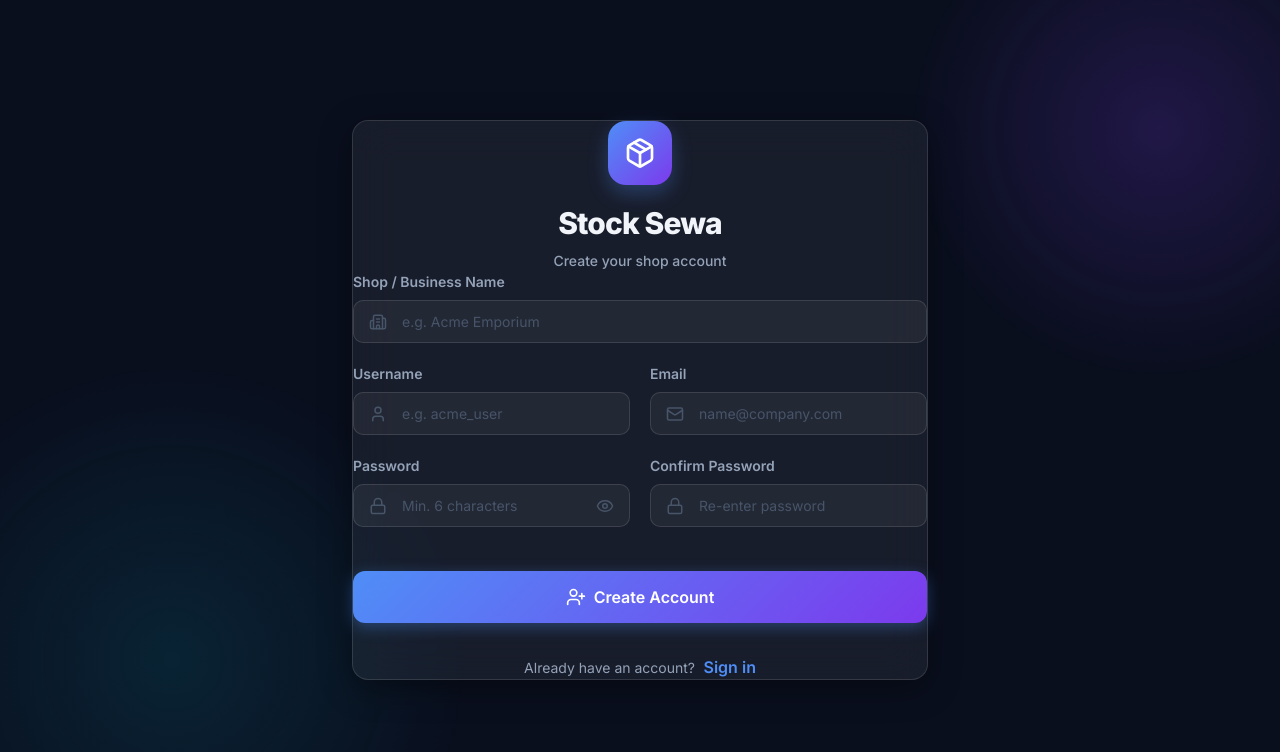
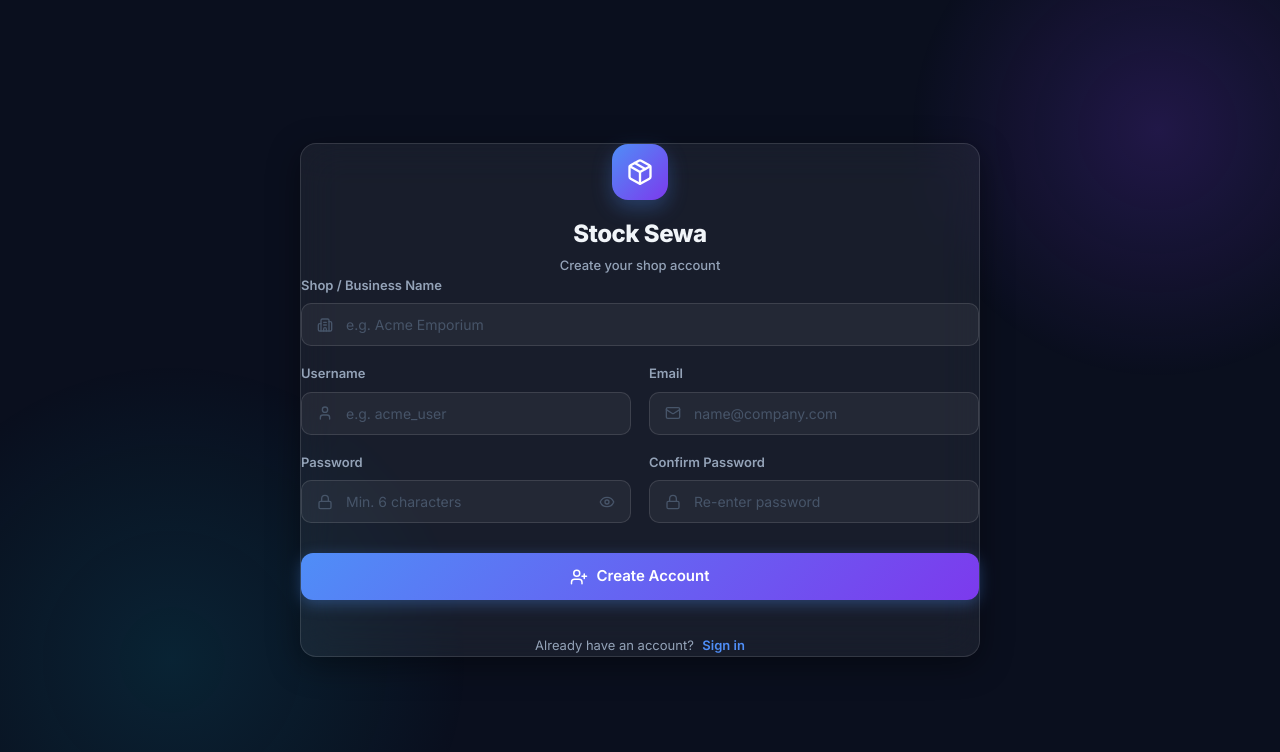
Before and after one commit to KrishDanuwar/Stock-Sewa, a Next.js app: page /signup in a window 1280 px wide. Shown: the top 752 px of the page. Built offline with nearby package versions, Linux system fonts and the light colour scheme.

Commit message:
style: refine auth ui proportions and typography

```diff
--- a/src/app/login/page.tsx
+++ b/src/app/login/page.tsx
@@ -29,13 +29,13 @@ export default function LoginPage() {
                 <div style={{ position: 'absolute', bottom: '-15%', right: '-5%', width: '700px', height: '700px', background: 'radial-gradient(circle, rgba(124,58,237,0.1) 0%, transparent 70%)', borderRadius: '50%' }} />
             </div>
 
-            <div className="glass-card animate-fade-in-up w-full max-w-md p-10 relative z-10" style={{ boxShadow: 'var(--glass-shadow)' }}>
+            <div className="glass-card animate-fade-in-up w-full max-w-[480px] p-12 relative z-10" style={{ boxShadow: 'var(--glass-shadow)' }}>
                 {/* Brand Identity */}
                 <div className="flex flex-col items-center mb-10">
                     <div style={{
-                        width: 64,
-                        height: 64,
-                        borderRadius: 18,
+                        width: 56,
+                        height: 56,
+                        borderRadius: 16,
                         background: 'linear-gradient(135deg, var(--brand-primary), var(--brand-secondary))',
                         display: 'flex',
                         alignItems: 'center',
@@ -43,52 +43,52 @@ export default function LoginPage() {
                         marginBottom: 16,
                         boxShadow: '0 8px 20px rgba(79, 142, 247, 0.3)'
                     }}>
-                        <Package size={32} color="white" />
+                        <Package size={28} color="white" />
                     </div>
                     <div className="text-center">
-                        <h1 style={{ fontSize: '1.875rem', fontWeight: 800, color: 'var(--text-primary)', letterSpacing: '-0.03em' }}>
+                        <h1 style={{ fontSize: '1.5rem', fontWeight: 800, color: 'var(--text-primary)', letterSpacing: '-0.02em' }}>
                             Stock Sewa
                         </h1>
-                        <p style={{ fontSize: '0.875rem', color: 'var(--text-secondary)', fontWeight: 500, marginTop: 4 }}>
+                        <p style={{ fontSize: '0.8125rem', color: 'var(--text-secondary)', fontWeight: 500, marginTop: 4 }}>
                             Sign in to your account
                         </p>
                     </div>
                 </div>
 
-                <form onSubmit={handleSubmit} style={{ display: 'flex', flexDirection: 'column', gap: 20 }}>
+                <form onSubmit={handleSubmit} style={{ display: 'flex', flexDirection: 'column', gap: 18 }}>
                     <div className="form-group">
-                        <label style={{ fontSize: '0.875rem', fontWeight: 600, color: 'var(--text-secondary)', display: 'block', marginBottom: 8 }}>Email Address</label>
+                        <label style={{ fontSize: '0.8125rem', fontWeight: 600, color: 'var(--text-secondary)', display: 'block', marginBottom: 8 }}>Email Address</label>
                         <div style={{ position: 'relative' }}>
-                            <Mail size={18} color="var(--text-muted)" style={{ position: 'absolute', left: 16, top: '50%', transform: 'translateY(-50%)' }} />
+                            <Mail size={16} color="var(--text-muted)" style={{ position: 'absolute', left: 16, top: '50%', transform: 'translateY(-50%)' }} />
                             <input
                                 name="email"
                                 type="email"
                                 required
                                 className="glass-input"
                                 placeholder="name@company.com"
-                                style={{ paddingLeft: 48 }}
+                                style={{ paddingLeft: 44, fontSize: '0.875rem' }}
                             />
                         </div>
                     </div>
 
                     <div className="form-group">
-                        <label style={{ fontSize: '0.875rem', fontWeight: 600, color: 'var(--text-secondary)', display: 'block', marginBottom: 8 }}>Password</label>
+                        <label style={{ fontSize: '0.8125rem', fontWeight: 600, color: 'var(--text-secondary)', display: 'block', marginBottom: 8 }}>Password</label>
                         <div style={{ position: 'relative' }}>
-                            <Lock size={18} color="var(--text-muted)" style={{ position: 'absolute', left: 16, top: '50%', transform: 'translateY(-50%)' }} />
+                            <Lock size={16} color="var(--text-muted)" style={{ position: 'absolute', left: 16, top: '50%', transform: 'translateY(-50%)' }} />
                             <input
                                 name="password"
                                 type={showPw ? 'text' : 'password'}
                                 required
                                 className="glass-input"
                                 placeholder="••••••••"
-                                style={{ paddingLeft: 48, paddingRight: 48 }}
+                                style={{ paddingLeft: 44, paddingRight: 44, fontSize: '0.875rem' }}
                             />
                             <button
                                 type="button"
                                 onClick={() => setShowPw(!showPw)}
                                 style={{ position: 'absolute', right: 16, top: '50%', transform: 'translateY(-50%)', background: 'none', border: 'none', cursor: 'pointer', color: 'var(--text-muted)', display: 'flex' }}
                             >
-                                {showPw ? <EyeOff size={18} /> : <Eye size={18} />}
+                                {showPw ? <EyeOff size={16} /> : <Eye size={16} />}
                             </button>
                         </div>
                     </div>
@@ -100,23 +100,23 @@ export default function LoginPage() {
                         style={{
                             width: '100%',
                             justifyContent: 'center',
-                            padding: '14px 24px',
-                            fontSize: '1rem',
+                            padding: '12px 24px',
+                            fontSize: '0.9375rem',
                             fontWeight: 600,
-                            marginTop: 32,
+                            marginTop: 24,
                             borderRadius: 12
                         }}
                     >
-                        {loading ? 'Entering System...' : <><LogIn size={20} /> Sign In</>}
+                        {loading ? 'Entering System...' : <><LogIn size={18} /> Sign In</>}
                     </button>
                 </form>
 
                 <div style={{ marginTop: 32, textAlign: 'center' }}>
-                    <span style={{ fontSize: '0.875rem', color: 'var(--text-secondary)' }}>
+                    <span style={{ fontSize: '0.8125rem', color: 'var(--text-secondary)' }}>
                         New to Stock Sewa?
                     </span>
                     {' '}
-                    <Link href="/signup" style={{ color: 'var(--brand-primary)', fontWeight: 600, textDecoration: 'none', paddingLeft: 4 }}>
+                    <Link href="/signup" style={{ color: 'var(--brand-primary)', fontWeight: 600, textDecoration: 'none', paddingLeft: 4, fontSize: '0.8125rem' }}>
                         Create an account
                     </Link>
                 </div>
--- a/src/app/signup/page.tsx
+++ b/src/app/signup/page.tsx
@@ -34,13 +34,13 @@ export default function SignupPage() {
                 <div style={{ position: 'absolute', bottom: '-20%', left: '-10%', width: '600px', height: '600px', background: 'radial-gradient(circle, rgba(6,182,212,0.12) 0%, transparent 70%)', borderRadius: '50%' }} />
             </div>
 
-            <div className="glass-card animate-fade-in-up w-full max-w-xl p-10 relative z-10" style={{ boxShadow: 'var(--glass-shadow)' }}>
+            <div className="glass-card animate-fade-in-up w-full max-w-[680px] p-12 relative z-10" style={{ boxShadow: 'var(--glass-shadow)' }}>
                 {/* Brand Identity */}
                 <div className="flex flex-col items-center mb-10">
                     <div style={{
-                        width: 64,
-                        height: 64,
-                        borderRadius: 18,
+                        width: 56,
+                        height: 56,
+                        borderRadius: 16,
                         background: 'linear-gradient(135deg, var(--brand-primary), var(--brand-secondary))',
                         display: 'flex',
                         alignItems: 'center',
@@ -48,59 +48,59 @@ export default function SignupPage() {
                         marginBottom: 16,
                         boxShadow: '0 8px 20px rgba(79, 142, 247, 0.3)'
                     }}>
-                        <Package size={32} color="white" />
+                        <Package size={28} color="white" />
                     </div>
                     <div className="text-center">
-                        <h1 style={{ fontSize: '1.875rem', fontWeight: 800, color: 'var(--text-primary)', letterSpacing: '-0.03em' }}>
+                        <h1 style={{ fontSize: '1.5rem', fontWeight: 800, color: 'var(--text-primary)', letterSpacing: '-0.02em' }}>
                             Stock Sewa
                         </h1>
-                        <p style={{ fontSize: '0.875rem', color: 'var(--text-secondary)', fontWeight: 500, marginTop: 4 }}>
+                        <p style={{ fontSize: '0.8125rem', color: 'var(--text-secondary)', fontWeight: 500, marginTop: 4 }}>
                             Create your shop account
                         </p>
                     </div>
                 </div>
 
-                <form onSubmit={handleSubmit} style={{ display: 'grid', gridTemplateColumns: '1fr 1fr', gap: 20 }}>
+                <form onSubmit={handleSubmit} style={{ display: 'grid', gridTemplateColumns: '1fr 1fr', gap: 18 }}>
                     <div className="form-group" style={{ gridColumn: 'span 2' }}>
-                        <label style={{ fontSize: '0.875rem', fontWeight: 600, color: 'var(--text-secondary)', display: 'block', marginBottom: 8 }}>Shop / Business Name</label>
+                        <label style={{ fontSize: '0.8125rem', fontWeight: 600, color: 'var(--text-secondary)', display: 'block', marginBottom: 8 }}>Shop / Business Name</label>
                         <div style={{ position: 'relative' }}>
-                            <Building2 size={18} color="var(--text-muted)" style={{ position: 'absolute', left: 16, top: '50%', transform: 'translateY(-50%)' }} />
-                            <input name="org_name" type="text" required className="glass-input" placeholder="e.g. Acme Emporium" style={{ paddingLeft: 48 }} />
+                            <Building2 size={16} color="var(--text-muted)" style={{ position: 'absolute', left: 16, top: '50%', transform: 'translateY(-50%)' }} />
+                            <input name="org_name" type="text" required className="glass-input" placeholder="e.g. Acme Emporium" style={{ paddingLeft: 44, fontSize: '0.875rem' }} />
                         </div>
                     </div>
 
                     <div className="form-group">
-                        <label style={{ fontSize: '0.875rem', fontWeight: 600, color: 'var(--text-secondary)', display: 'block', marginBottom: 8 }}>Username</label>
+                        <label style={{ fontSize: '0.8125rem', fontWeight: 600, color: 'var(--text-secondary)', display: 'block', marginBottom: 8 }}>Username</label>
                         <div style={{ position: 'relative' }}>
-                            <User size={18} color="var(--text-muted)" style={{ position: 'absolute', left: 16, top: '50%', transform: 'translateY(-50%)' }} />
-                            <input name="username" type="text" required className="glass-input" placeholder="e.g. acme_user" style={{ paddingLeft: 48 }} />
+                            <User size={16} color="var(--text-muted)" style={{ position: 'absolute', left: 16, top: '50%', transform: 'translateY(-50%)' }} />
+                            <input name="username" type="text" required className="glass-input" placeholder="e.g. acme_user" style={{ paddingLeft: 44, fontSize: '0.875rem' }} />
                         </div>
                     </div>
 
                     <div className="form-group">
-                        <label style={{ fontSize: '0.875rem', fontWeight: 600, color: 'var(--text-secondary)', display: 'block', marginBottom: 8 }}>Email</label>
+                        <label style={{ fontSize: '0.8125rem', fontWeight: 600, color: 'var(--text-secondary)', display: 'block', marginBottom: 8 }}>Email</label>
                         <div style={{ position: 'relative' }}>
-                            <Mail size={18} color="var(--text-muted)" style={{ position: 'absolute', left: 16, top: '50%', transform: 'translateY(-50%)' }} />
-                            <input name="email" type="email" required className="glass-input" placeholder="name@company.com" style={{ paddingLeft: 48 }} />
+                            <Mail size={16} color="var(--text-muted)" style={{ position: 'absolute', left: 16, top: '50%', transform: 'translateY(-50%)' }} />
+                            <input name="email" type="email" required className="glass-input" placeholder="name@company.com" style={{ paddingLeft: 44, fontSize: '0.875rem' }} />
                         </div>
                     </div>
 
                     <div className="form-group">
-                        <label style={{ fontSize: '0.875rem', fontWeight: 600, color: 'var(--text-secondary)', display: 'block', marginBottom: 8 }}>Password</label>
+                        <label style={{ fontSize: '0.8125rem', fontWeight: 600, color: 'var(--text-secondary)', display: 'block', marginBottom: 8 }}>Password</label>
                         <div style={{ position: 'relative' }}>
-                            <Lock size={18} color="var(--text-muted)" style={{ position: 'absolute', left: 16, top: '50%', transform: 'translateY(-50%)' }} />
-                            <input name="password" type={showPw ? 'text' : 'password'} required minLength={6} className="glass-input" placeholder="Min. 6 characters" style={{ paddingLeft: 48, paddingRight: 48 }} />
+                            <Lock size={16} color="var(--text-muted)" style={{ position: 'absolute', left: 16, top: '50%', transform: 'translateY(-50%)' }} />
+                            <input name="password" type={showPw ? 'text' : 'password'} required minLength={6} className="glass-input" placeholder="Min. 6 characters" style={{ paddingLeft: 44, paddingRight: 44, fontSize: '0.875rem' }} />
                             <button type="button" onClick={() => setShowPw(!showPw)} style={{ position: 'absolute', right: 16, top: '50%', transform: 'translateY(-50%)', background: 'none', border: 'none', cursor: 'pointer', color: 'var(--text-muted)', display: 'flex' }}>
-                                {showPw ? <EyeOff size={18} /> : <Eye size={18} />}
+                                {showPw ? <EyeOff size={16} /> : <Eye size={16} />}
                             </button>
                         </div>
                     </div>
 
                     <div className="form-group">
-                        <label style={{ fontSize: '0.875rem', fontWeight: 600, color: 'var(--text-secondary)', display: 'block', marginBottom: 8 }}>Confirm Password</label>
+                        <label style={{ fontSize: '0.8125rem', fontWeight: 600, color: 'var(--text-secondary)', display: 'block', marginBottom: 8 }}>Confirm Password</label>
                         <div style={{ position: 'relative' }}>
-                            <Lock size={18} color="var(--text-muted)" style={{ position: 'absolute', left: 16, top: '50%', transform: 'translateY(-50%)' }} />
-                            <input name="confirm_password" type="password" required className="glass-input" placeholder="Re-enter password" style={{ paddingLeft: 48 }} />
+                            <Lock size={16} color="var(--text-muted)" style={{ position: 'absolute', left: 16, top: '50%', transform: 'translateY(-50%)' }} />
+                            <input name="confirm_password" type="password" required className="glass-input" placeholder="Re-enter password" style={{ paddingLeft: 44, fontSize: '0.875rem' }} />
                         </div>
                     </div>
 
@@ -111,23 +111,23 @@ export default function SignupPage() {
                         style={{
                             gridColumn: 'span 2',
                             justifyContent: 'center',
-                            padding: '14px 24px',
-                            fontSize: '1rem',
+                            padding: '12px 24px',
+                            fontSize: '0.9375rem',
                             fontWeight: 600,
-                            marginTop: 24,
+                            marginTop: 12,
                             borderRadius: 12
                         }}
                     >
-                        {loading ? 'Setting up shop...' : <><UserPlus size={20} /> Create Account</>}
+                        {loading ? 'Setting up shop...' : <><UserPlus size={18} /> Create Account</>}
                     </button>
                 </form>
 
                 <div style={{ marginTop: 32, textAlign: 'center' }}>
-                    <span style={{ fontSize: '0.875rem', color: 'var(--text-secondary)' }}>
+                    <span style={{ fontSize: '0.8125rem', color: 'var(--text-secondary)' }}>
                         Already have an account?
                     </span>
                     {' '}
-                    <Link href="/login" style={{ color: 'var(--brand-primary)', fontWeight: 600, textDecoration: 'none', paddingLeft: 4 }}>
+                    <Link href="/login" style={{ color: 'var(--brand-primary)', fontWeight: 600, textDecoration: 'none', paddingLeft: 4, fontSize: '0.8125rem' }}>
                         Sign in
                     </Link>
                 </div>
```
